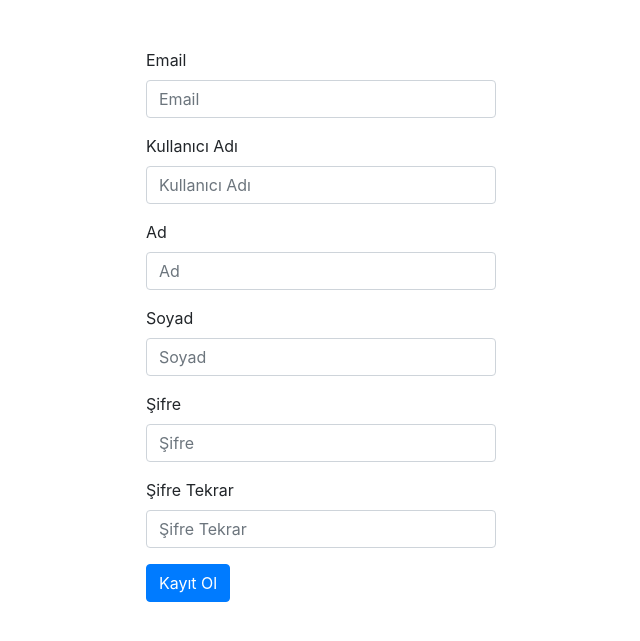
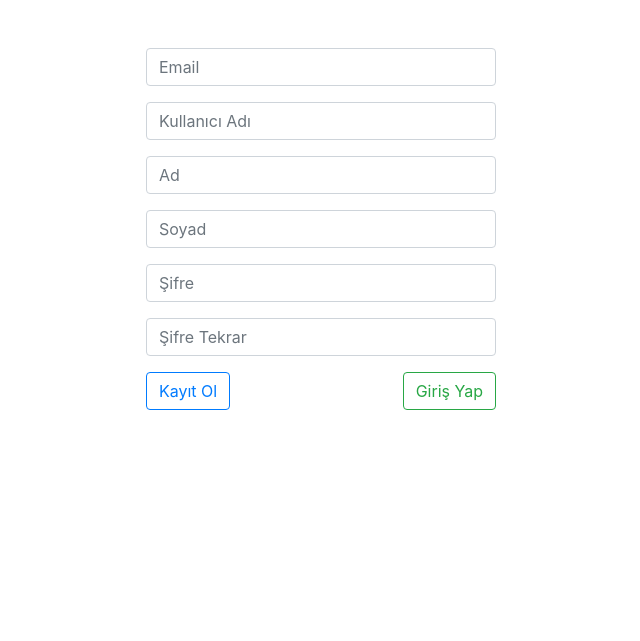
Before and after one commit to karakayaahmet/Marble-Classification, a Django app: page /kayit_ol in a window 1280 px wide. Shown: the top 641 px of the page, without its empty margins (319-959 px from the left). Run offline with Django 4.2, Linux system fonts and the light colour scheme; some libraries are stand-ins or nearby versions.

Commit message:
tasarım iyileştirildi.

```diff
--- a/marbleproject/templates/hesap/giris.html
+++ b/marbleproject/templates/hesap/giris.html
@@ -12,8 +12,6 @@
     <title>Document</title>
 </head>
 <body>
-
-    <h1 class="text-danger text-center">Giriş Yap Sayfası</h1>
 
     <div class="container my-5">
         <div class="row">
@@ -37,8 +35,8 @@
                       <input type="password" class="form-control" placeholder="Şifre" name="password">
                     </div>
                     <div class="d-flex justify-content-between">
-                    <button type="submit" class="btn btn-primary btn-outline-white">Giriş Yap</button>
-                    <a href="{% url 'kayitlar' %}" class="btn btn-outline-primary">Kayıt Ol</a>
+                    <button type="submit" class="btn btn-outline-primary">Giriş Yap</button>
+                    <a href="{% url 'kayitlar' %}" class="btn btn-outline-success">Kayıt Ol</a>
                   </div>
                   </form>
 
--- a/marbleproject/templates/hesap/kayit.html
+++ b/marbleproject/templates/hesap/kayit.html
@@ -20,38 +20,32 @@
                 <form>
                   {% csrf_token %}
                     <div class="form-group">
-                      <label for="exampleInputEmail1">Email</label>
                       <input type="email" class="form-control" placeholder="Email" name="email">
                     </div>
 
                     <div class="form-group">
-                      <label for="username">Kullanıcı Adı</label>
                       <input type="text" class="form-control" placeholder="Kullanıcı Adı" name="username">
                     </div>
 
                     <div class="form-group">
-                      <label for="firstname">Ad</label>
                       <input type="text" class="form-control" placeholder="Ad" name="firstname">
                     </div>
 
                     <div class="form-group">
-                      <label for="lastname">Soyad</label>
                       <input type="text" class="form-control" placeholder="Soyad" name="lastname">
                     </div>
 
                     <div class="form-group">
-                      <label for="exampleInputPassword1">Şifre</label>
                       <input type="password" class="form-control" placeholder="Şifre" name="password">
                     </div>
 
                     <div class="form-group">
-                      <label for="exampleInputPassword1">Şifre Tekrar</label>
                       <input type="password" class="form-control" placeholder="Şifre Tekrar" name="repassword">
                     </div>
 
                     <div class="d-flex justify-content-between">
-                    <button type="submit" class="btn btn-primary btn-outline-white">Kayıt Ol</button>
-                    <a href="{% url 'giris' %}"></a>
+                    <button type="submit" class="btn btn-outline-primary">Kayıt Ol</button>
+                    <a href="{% url 'giris' %}" class="btn btn-outline-success">Giriş Yap</a>
                   </div>
                   </form>
             </div>
```
